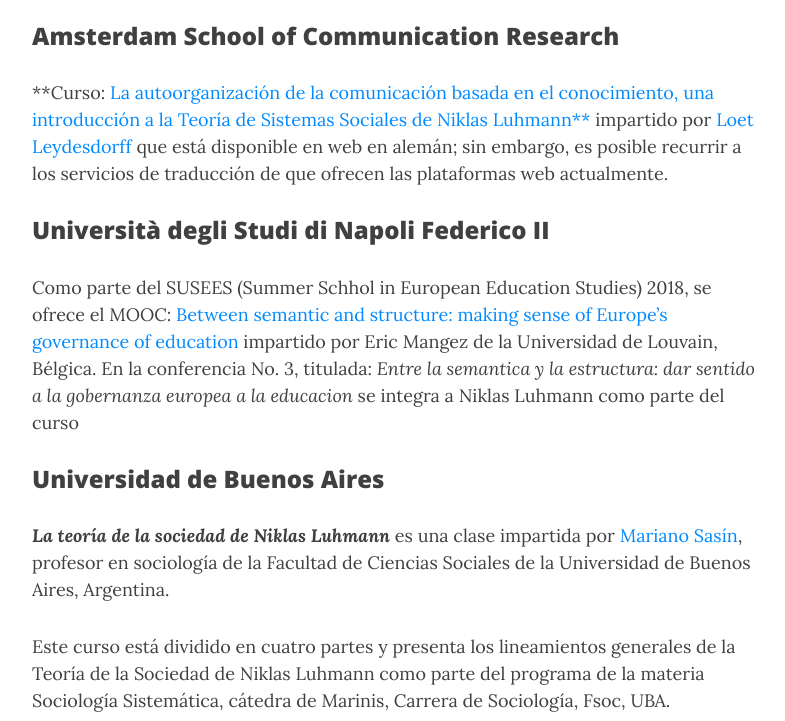
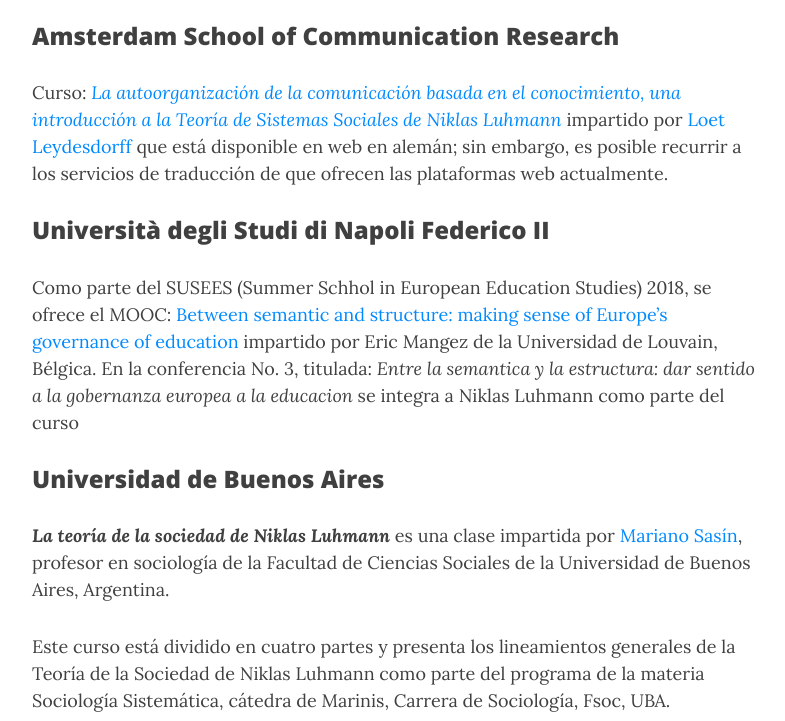
Before and after one commit to rosariorogel/luhmann, a Jekyll site: the page built from _pages/oer.md, in a window 1280 px wide and 900 px high, scrolled down 1713 px, cut to the strip 179-900 px from the top of the window. Shown: the whole strip, without its empty margins (243-1028 px from the left). Built offline with Jekyll 4.4.1, drawn with Linux system fonts in a browser that asks for light colours; nearby versions of some CDN libraries; some of the changed lines change nothing that is shown.

Commit message:
errores de dedo

```diff
--- a/_pages/oer.md
+++ b/_pages/oer.md
@@ -21,7 +21,7 @@
 <iframe width="560" height="315" src="https://www.youtube.com/embed/videoseries?list=PLk4Ugt5lqZXd0voBJ0zPVI82cFvcWHQhp" title="YouTube video player" frameborder="0" allow="accelerometer; autoplay; clipboard-write; encrypted-media; gyroscope; picture-in-picture" allowfullscreen></iframe>
 
 ### Amsterdam School of Communication Research
-**Curso: [La autoorganización de la comunicación basada en el conocimiento, una introducción a la Teoría de Sistemas Sociales de Niklas Luhmann**](https://www-leydesdorff-net.translate.goog/course3/?_x_tr_sl=en&_x_tr_tl=es&_x_tr_hl=es-419&_x_tr_pto=sc) impartido por [Loet Leydesdorff](https://twitter.com/LoetLeydesdorff) que está disponible en web en alemán; sin embargo, es posible recurrir a los servicios de traducción de que ofrecen las plataformas web actualmente.
+Curso: [*La autoorganización de la comunicación basada en el conocimiento, una introducción a la Teoría de Sistemas Sociales de Niklas Luhmann*](https://www-leydesdorff-net.translate.goog/course3/?_x_tr_sl=en&_x_tr_tl=es&_x_tr_hl=es-419&_x_tr_pto=sc) impartido por [Loet Leydesdorff](https://twitter.com/LoetLeydesdorff) que está disponible en web en alemán; sin embargo, es posible recurrir a los servicios de traducción de que ofrecen las plataformas web actualmente.
 
 ### Università degli Studi di Napoli Federico II
 Como parte del SUSEES (Summer Schhol in European Education Studies) 2018, se ofrece el MOOC: [Between semantic and structure: making sense of Europe’s governance of education](http://www.susees.eu/mooc-2018-lecture-3-semantic-structure-making-sense-europes-governance-education/) impartido por Eric Mangez de la Universidad de Louvain, Bélgica. En la conferencia No. 3, titulada: *Entre la semantica y la estructura: dar sentido a la gobernanza europea a la educacion* se integra a Niklas Luhmann como parte del curso
```
